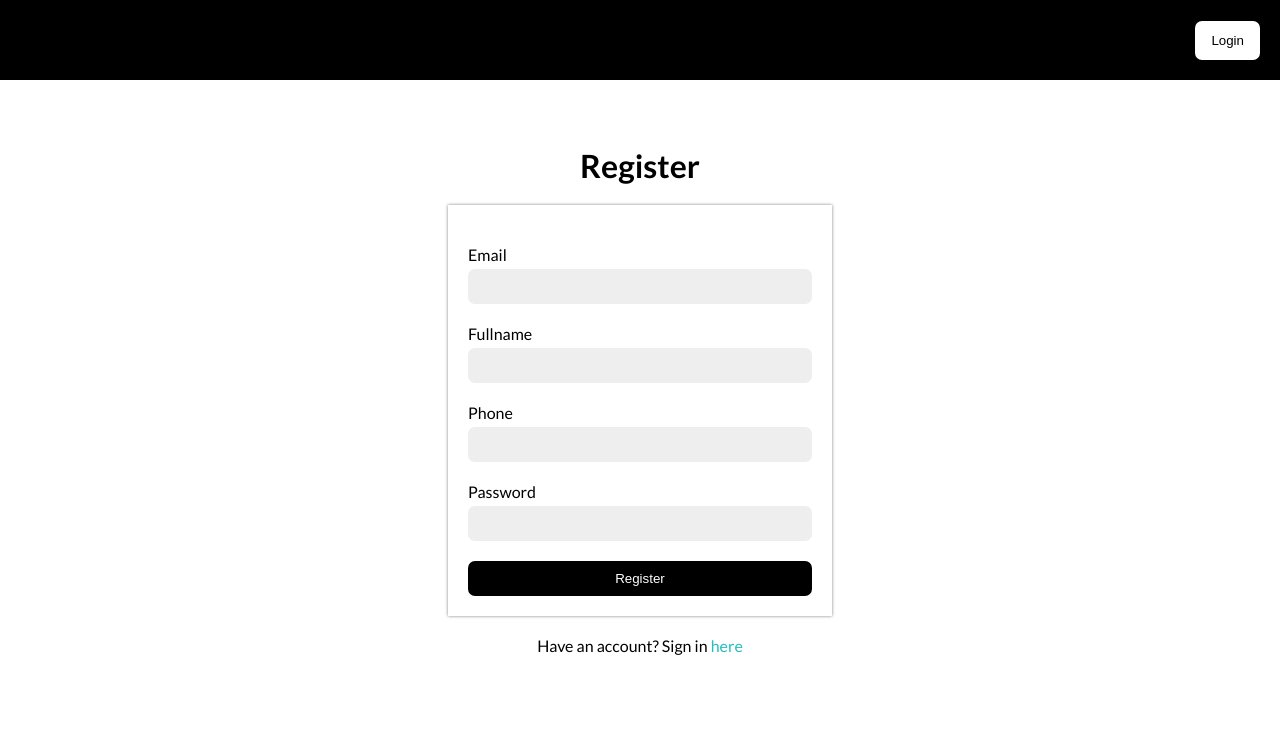
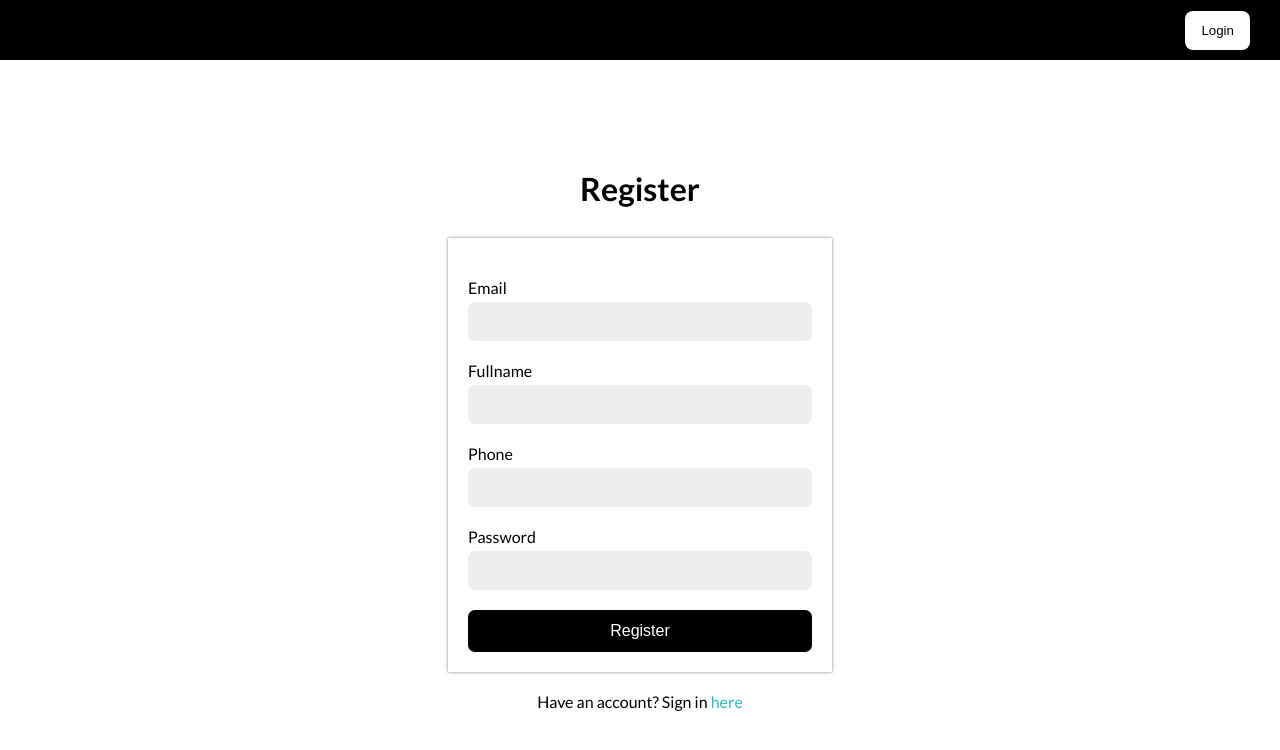
Before and after one commit to kibieptr/Piyyuuu-Store, a Next.js app: page /auth/register in a window 1280 px wide. Shown: the top 750 px of the page. Built offline with nearby package versions, Linux system fonts and the light colour scheme; no server answers.

Commit message:
refactor auth system

```diff
--- /dev/null
+++ b/src/components/ui/Button/Button.module.scss
@@ -0,0 +1,15 @@
+.button {
+    padding: 12px 30px;
+    border: none;
+    border-radius: 7px;
+    display: flex;
+    justify-content: center;
+    align-items: center;
+    cursor: pointer;
+    font-size: 16px;
+}
+
+.primary {
+    background-color: #000;
+    color: #fff;
+}
--- /dev/null
+++ b/src/components/ui/Button/index.tsx
@@ -0,0 +1,24 @@
+import styles from './Button.module.scss';
+
+type Propstypes = {
+    type: "button" | "submit" | "reset" | undefined;
+    onClick?: () => void;
+    children: React.ReactNode;
+    variant?: string;
+    className?: string;
+}
+
+const Button = (props: Propstypes) => {
+    const { type, onClick, children, variant = 'primary' , className } = props;
+    return (
+        <button
+            type={type}
+            onClick={onClick}
+            className={`${styles.button} ${styles[variant]} ${className}`}>
+
+            {children}
+        </button>
+    )
+}
+
+export default Button;
--- /dev/null
+++ b/src/components/ui/Input/Input.module.scss
@@ -0,0 +1,13 @@
+.container {
+    display: flex;
+    flex-direction: column;
+    margin: 20px 0;
+    &__input {
+        padding: 12px;
+        background-color: #eee;
+        margin-top: 5px;
+        border: none;
+        outline: none;
+        border-radius: 7px;
+    }
+}
--- /dev/null
+++ b/src/components/ui/Input/index.tsx
@@ -0,0 +1,26 @@
+import styles from './Input.module.scss';
+
+type Propstypes = {
+    label?: string;
+    name: string;
+    type: string;
+    placeholder?: string;
+}
+
+const Input = (props: Propstypes) => {
+    const { label, name, type, placeholder } = props;
+    return (
+        <div className= {styles.container}>
+            {label && <label htmlFor={name}>{label}</label>}
+            <input
+            name={name}
+            id={name}
+            type={type}
+            placeholder={placeholder}
+            className={styles.container__input}
+            />
+        </div>
+    )
+}
+
+export default Input;
--- a/src/components/views/auth/Register/Register.module.scss
+++ b/src/components/views/auth/Register/Register.module.scss
@@ -5,46 +5,35 @@
   flex-direction: column;
   height: 100vh;
   width: 100vw;
-    &__error{
+  &__error {
     color: #d31;
     margin-bottom: 10px;
   }
   &__title {
     font-size: 32px;
-        margin-bottom: 20px;
+    margin-bottom: 30px;
+    margin-top: 80px;
   }
 
   &__form {
     width: 30%;
     padding: 20px;
-        box-shadow: 0 0 3px rgba(0,0,0,0.5);
+    box-shadow: 0 0 3px rgba(0, 0, 0, 0.5);
     margin-bottom: 20px;
-        &__item {
-            display: flex;
-            flex-direction: column;
-            margin: 20px 0;
-            &__input {
-                padding: 10px;
-                background-color: #eee;
-                margin-top: 5px;
-                border: none;
-                outline: none;
-                border-radius: 7px;
-            }
-        }
     &__button {
-            background-color: #000;
-            color: #fff;
       width: 100%;
-            padding: 10px;
-            border: none;
-            border-radius: 7px;
+      border-radius: 8px;
     }
   }
 
   &__link {
-        a{
+    a {
       color: #23bebe;
     }
   }
 }
+
+.register__success {
+  color: green;
+  margin-bottom: 1em;
+}
--- a/src/components/views/auth/Register/index.tsx
+++ b/src/components/views/auth/Register/index.tsx
@@ -1,97 +1,72 @@
-import Link from 'next/link'
-import styles from './Register.module.scss'
-import { useRouter } from 'next/router';
-import { FormEvent, use, useState } from 'react';
+import Link from "next/link";
+import styles from "./Register.module.scss";
+import { useRouter } from "next/router";
+import { FormEvent, useState } from "react";
+import Input from "@/components/ui/Input";
+import Button from "@/components/ui/Button";
 
 const RegisterView = () => {
+  const [isLoading, setIsLoading] = useState(false);
+  const [error, setError] = useState("");
+  const [success, setSuccess] = useState("");
 
-    const [isLoading, setIsLoading] = useState(false);
-    const [error, setError] = useState('');
-
-    const {push} = useRouter();
+  const { push } = useRouter();
 
   const handleSubmit = async (event: FormEvent<HTMLFormElement>) => {
     event.preventDefault();
     setIsLoading(true);
-        setError('');
+    setError("");
+    setSuccess("");
     const form = event.target as HTMLFormElement;
     const data = {
       email: form.email.value,
       fullname: form.fullname.value,
       phone: form.phone.value,
-            password: form.password.value
+      password: form.password.value,
     };
 
-        const result = await fetch('/api/user/register', {
-            method: 'POST',
+    const result = await fetch("/api/user/register", {
+      method: "POST",
       headers: {
-                'Content-Type': 'application/json'
+        "Content-Type": "application/json",
       },
-            body: JSON.stringify(data)
+      body: JSON.stringify(data),
     });
 
     if (result.status === 200) {
       form.reset();
       setIsLoading(false);
-            push('/auth/login');
+      setSuccess("Registration successful! Redirecting to login page...");
+      setTimeout(() => {
+        push("/auth/login");
+      }, 2000); // Redirect after 2 seconds
     } else {
       setIsLoading(false);
-            setError('Email is already in registered');
+      setError("Email is already registered");
     }
   };
 
   return (
-        <div className= {styles.register}>
-            <h1 className= {styles.register__title}>Register</h1>
-            {error && <p className= {styles.register__error}>{error}</p>}
-            <div className= {styles.register__form}>
+    <div className={styles.register}>
+      <h1 className={styles.register__title}>Register</h1>
+      {error && <p className={styles.register__error}>{error}</p>}
+      {success && <p className={styles.register__success}>{success}</p>}
+      <div className={styles.register__form}>
         <form onSubmit={handleSubmit}>
-                    <div className= {styles.register__form__item}>
-                        <label htmlFor="email">Email</label>
-                        <input
-                        name="email"
-                        id="email"
-                        type="email"
-                        className={styles.register__form__item__input}
-                        />
-                    </div>
-                    <div className= {styles.register__form__item}>
-                        <label htmlFor="fullname">Fullname</label>
-                        <input
-                        name="fullname"
-                        id="fullname"
-                        type="text"
-                        className={styles.register__form__item__input}
-                        />
-                    </div>
-                    <div className= {styles.register__form__item}>
-                        <label htmlFor="phone">Phone</label>
-                        <input
-                        name="phone"
-                        id="phone"
-                        type="number"
-                        className={styles.register__form__item__input}
-                        />
-                    </div>
-                    <div className= {styles.register__form__item}>
-                        <label htmlFor="password">Password</label>
-                        <input
-                        name="password"
-                        id="password"
-                        type="password"
-                        className={styles.register__form__item__input}
-                        />
-                    </div>
-                    <button type="submit" className={styles.register__form__button}>
-                        {isLoading ? 'Loading...' : 'Register'}
-                    </button>
+          <Input label="Email" name="email" type="email" />
+          <Input label="Fullname" name="fullname" type="text" />
+          <Input label="Phone" name="phone" type="number" />
+          <Input label="Password" name="password" type="password" />
+          <Button type="submit" className={styles.register__form__button}>
+            {isLoading ? "Loading..." : "Register"}
+          </Button>
         </form>
       </div>
       <p className={styles.register__link}>
         Have an account? Sign in <Link href="/auth/login">here</Link>
       </p>
     </div>
-    )
-}
+  );
+};
 
-export default RegisterView
+export default RegisterView;
--- a/src/components/views/layout/Navbar/Navbar.module.scss
+++ b/src/components/views/layout/Navbar/Navbar.module.scss
@@ -3,16 +3,16 @@
   align-items: center;
   justify-content: flex-end;
   width: 100%;
-    height: 80px;
+  height: 25px;
   background-color: #000;
   color: #fff;
   position: fixed;
-    padding: 20px;
+  padding: 30px;
   &__button {
     background-color: #fff;
     border: none;
     padding: 12px 16px;
     color: #000;
-        border-radius: 7px;
+    border-radius: 8px;
   }
 }
```
Also changed, not shown: src/components/views/auth/Login/Login.module.scss (+5 -26 lines), src/components/views/auth/Login/index.tsx (+40 -47 lines), src/lib/firebase/service.ts (+69 -42 lines). Lines whose indentation alone changed are shown as unchanged.
